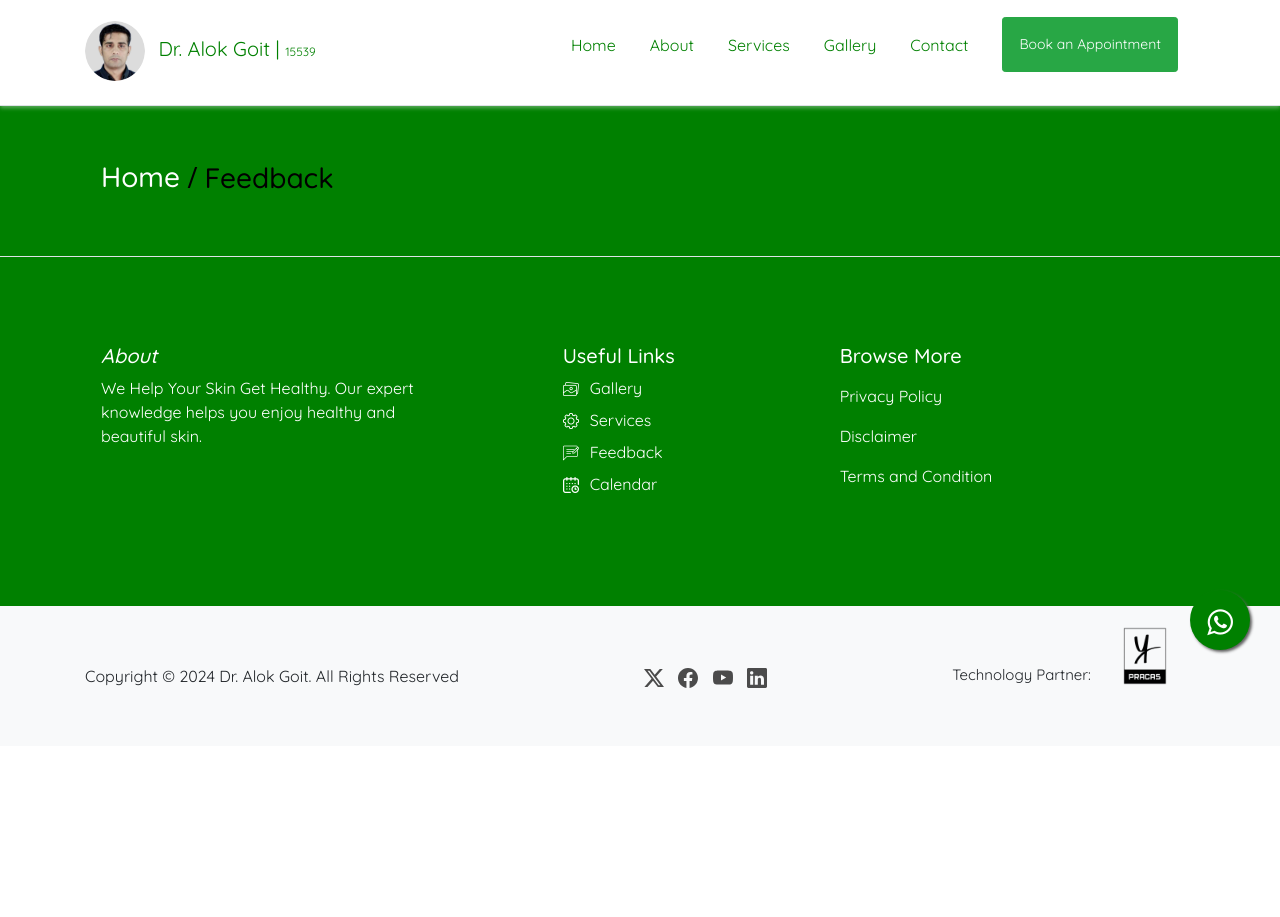
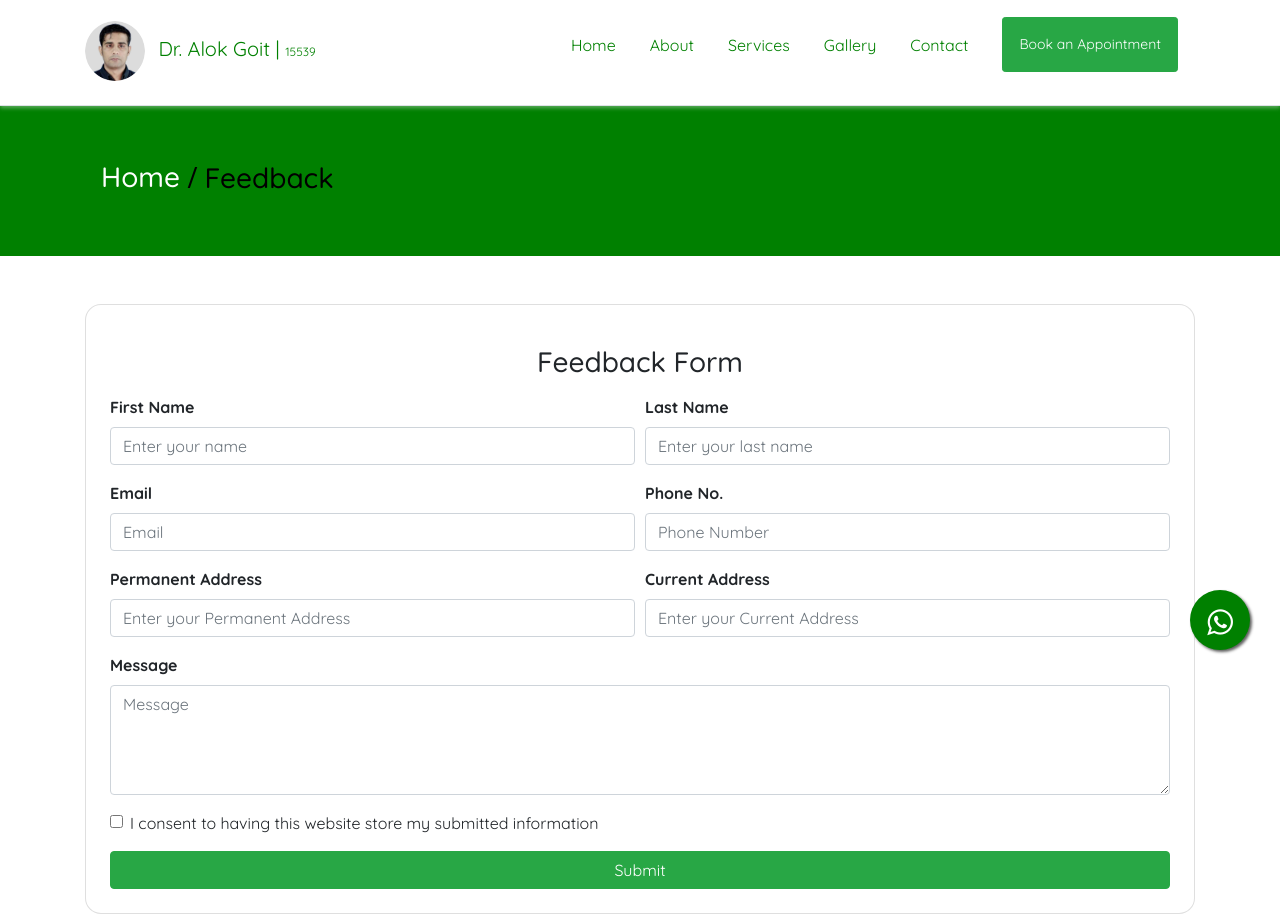
Before and after one commit to pracasupreti/dralok.com.np, a plain HTML site: page feedback.htm in a window 1280 px wide. Shown: the top 917 px of the page. Before the commit the page ends 800 px from the top, so only its background shows below. Drawn offline with nearby package versions, Linux system fonts and the light colour scheme.

Commit message:
Update feedback.htm
-created feedback page
-update  header and footer in it
-created feedback form layout

```diff
--- a/feedback.htm
+++ b/feedback.htm
@@ -44,6 +44,56 @@
 
   </section>
       <!-- Breadcrumb section ends here -->
+<!-- feedback form section starts here -->
+ <section>
+    <div class="container">
+        <div class="card col-md-12 bg-white mt-5 mb-5 p-4" style="border-radius: 1rem;">
+            <h3 class="text-center my-3 font-width-bold ">Feedback Form</h3>
+            <form>
+              <div class="form-row">
+                <div class="form-group col-md-6">
+                  <label for="firstName"><b>First Name</b> </label>
+                  <input type="text" class="form-control" id="firstName" required placeholder="Enter your name">
+                </div>
+                <div class="form-group col-md-6">
+                  <label for="lastName"><b>Last Name</b> </label>
+                  <input type="text" class="form-control" id="lastName" required placeholder="Enter your last name">
+                </div>
+              </div>
+             <div class="form-row">
+                <div class="form-group col-md-6">
+                    <label for="email"><b>Email</b> </label>
+                    <input type="email" class="form-control" id="email" required placeholder="Email">
+                  </div>
+                  <div class="form-group col-md-6">
+                    <label for="phone"><b>Phone No.</b> </label>
+                    <input type="tel" class="form-control" id="phone" required placeholder="Phone Number">
+                  </div>
+             </div>
+             <div class="form-row">
+                <div class="form-group col-md-6">
+                    <label for="plocation"><b>Permanent Address</b> </label>
+                    <input type="location" class="form-control" id="plocation" required placeholder="Enter your Permanent Address">
+                  </div>
+                  <div class="form-group col-md-6">
+                    <label for="firstName"><b>Current Address</b> </label>
+                    <input type="Location" class="form-control" id="caddress" placeholder="Enter your Current Address">
+                  </div>
+             </div>
+              <div class="form-group">
+                <label for="message"><b>Message</b> </label>
+                <textarea class="form-control" id="message" rows="4" required placeholder="Message"></textarea>
+              </div>
+              <div class="form-group form-check">
+                <input type="checkbox" class="form-check-input" id="gdpr">
+                <label class="form-check-label" for="gdpr">I consent to having this website store my submitted
+                  information</label>
+              </div>
+              <button type="submit" class="btn btn-success w-100">Submit</button>
+            </form>
+          </div>
+    </div>
+ </section>
 
 <!-- =====Global footer starts here -->
 <section>
```
